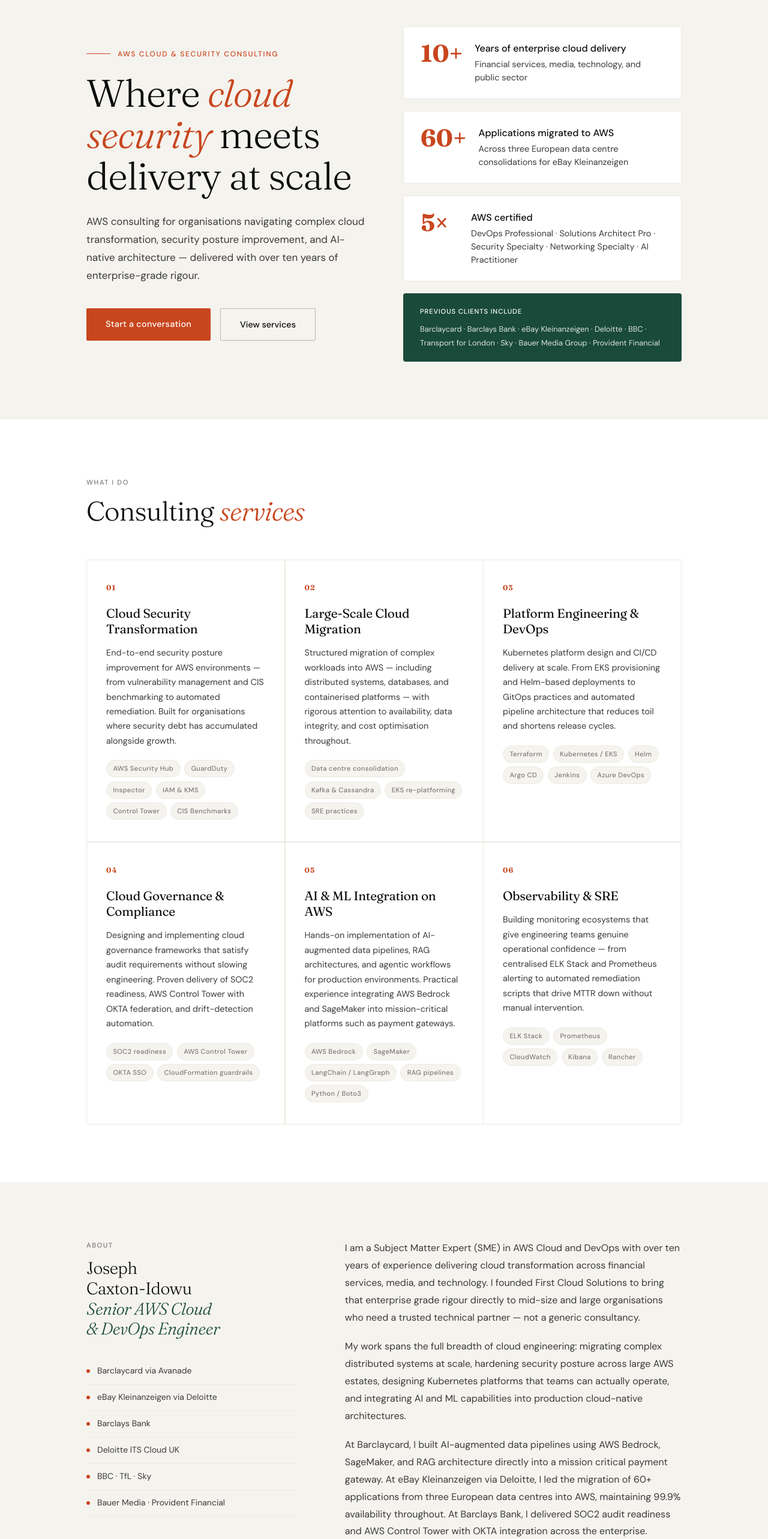
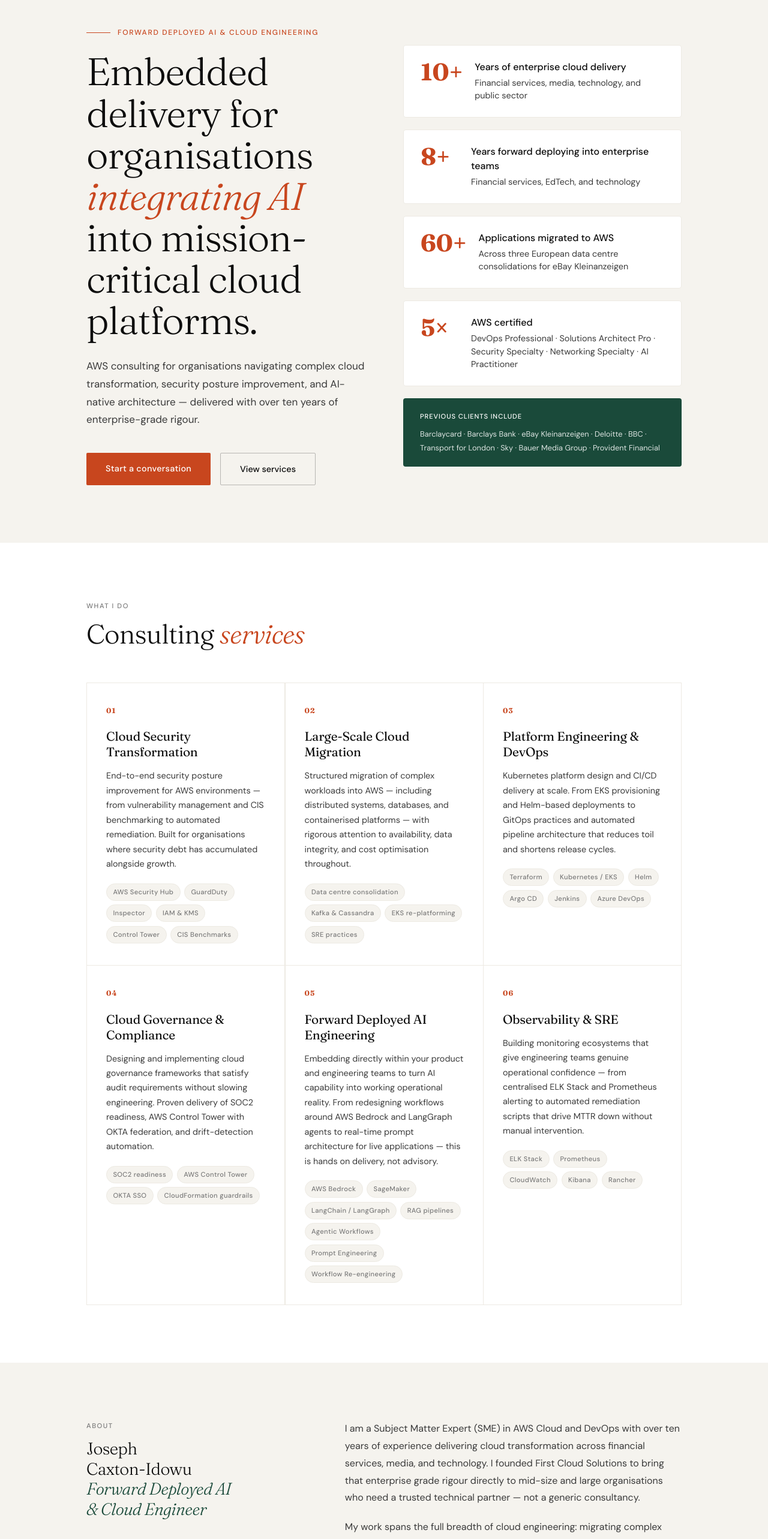
Before and after one commit to josephcaxton/firstcloudsolutions, a Next.js app: page / in a window 1280 px wide. Shown: the part 100-2666 px from the top of the page at 60% size. Built offline with nearby package versions, Linux system fonts and the light colour scheme.

Commit message:
Add forward deployed AI

```diff
--- a/app/layout.tsx
+++ b/app/layout.tsx
@@ -32,7 +32,7 @@
   shortcut: '/favicon.ico',
 },
   description:
-    'AWS Cloud and DevOps consulting for mid-size and large organisations. Cloud security transformation, large-scale migrations, Kubernetes platform engineering, and AI/ML integration on AWS.',
+    'Forward Deployed AI & Cloud Engineering — embedding within enterprise teams to integrate AWS Bedrock, LangChain agentic workflows, and RAG pipelines into production. Over 10+ years across financial services, EdTech, and technology.',
   keywords: [
     'AWS consulting',
     'cloud security',
@@ -44,6 +44,10 @@
     'Terraform',
     'EKS',
     'cloud transformation',
+    'forward deployed engineering',
+    'agentic workflows',
+    'RAG pipelines',
+    'prompt engineering',
   ],
   authors: [{ name: 'Joseph Caxton-Idowu' }],
   creator: 'Joseph Caxton-Idowu',
@@ -54,7 +58,7 @@
     siteName: 'First Cloud Solutions',
     title: 'First Cloud Solutions – AWS Cloud Consulting',
     description:
-      'AWS Cloud and DevOps consulting. Over ten years of enterprise delivery across financial services, media, and technology.',
+      'Forward Deployed AI & Cloud Engineering. Over ten years of enterprise delivery across financial services, media, and technology.',
   },
   twitter: {
     card: 'summary_large_image',
--- a/app/page.tsx
+++ b/app/page.tsx
@@ -31,9 +31,9 @@
   },
   {
     num: '05',
-    title: 'AI & ML Integration on AWS',
-    body: 'Hands-on implementation of AI-augmented data pipelines, RAG architectures, and agentic workflows for production environments. Practical experience integrating AWS Bedrock and SageMaker into mission-critical platforms such as payment gateways.',
-    tags: ['AWS Bedrock', 'SageMaker', 'LangChain / LangGraph', 'RAG pipelines', 'Python / Boto3'],
+    title: 'Forward Deployed AI Engineering',
+    body: 'Embedding directly within your product and engineering teams to turn AI capability into working operational reality. From redesigning workflows around AWS Bedrock and LangGraph agents to real-time prompt architecture for live applications — this is hands on delivery, not advisory.',
+    tags: ['AWS Bedrock', 'SageMaker', 'LangChain / LangGraph', 'RAG pipelines', 'Agentic Workflows', 'Prompt Engineering', 'Workflow Re-engineering'],
   },
   {
     num: '06',
@@ -56,8 +56,8 @@
   },
   {
     num: '03',
-    title: 'Deliver alongside your team',
-    body: 'I work embedded, not at arm\'s length. Whether that means pairing with your engineers, leading a workstream, or owning a delivery end-to-end — I adapt to what the engagement needs.',
+    title: 'Forward Deployed Delivery',
+    body: 'I work embedded within your team, not at arm\'s length. Whether pairing with engineers, leading a workstream, or owning AI integration end-to-end, forward deployment means your AI capability lands in production, not a slide deck.',
   },
   {
     num: '04',
@@ -84,9 +84,9 @@
       {/* ── HERO ── */}
       <section className={styles.hero}>
         <div className={styles.heroLeft}>
-          <p className={styles.eyebrow}>AWS Cloud &amp; Security Consulting</p>
+          <p className={styles.eyebrow}>Forward Deployed AI & Cloud Engineering</p>
           <h1 className={styles.heroH1}>
-            Where <em>cloud security</em> meets delivery at scale
+            Embedded delivery for organisations <em>integrating AI</em> into mission-critical cloud platforms.
           </h1>
           <p className={styles.heroSub}>
             AWS consulting for organisations navigating complex cloud transformation,
@@ -105,6 +105,13 @@
             <div className={styles.statLabel}>
               <strong>Years of enterprise cloud delivery</strong>
               Financial services, media, technology, and public sector
+            </div>
+          </div>
+          <div className={styles.statCard}>
+            <div className={styles.statNum}>8+</div>
+            <div className={styles.statLabel}>
+              <strong>Years forward deploying into enterprise teams</strong>
+              Financial services, EdTech, and technology
             </div>
           </div>
           <div className={styles.statCard}>
@@ -159,10 +166,10 @@
             <div className={`${styles.aboutLeft} reveal`}>
               <p className="section-tag">About</p>
               <div className={styles.aboutIdentity}>
-                Joseph<br />Caxton-Idowu<br /><em>Senior AWS Cloud<br />&amp; DevOps Engineer</em>
+                Joseph<br />Caxton-Idowu<br /><em>Forward Deployed AI<br />&amp; Cloud Engineer</em>
               </div>
               <ul className={styles.clientList}>
-                {['Barclaycard via Avanade', 'eBay Kleinanzeigen via Deloitte', 'Barclays Bank', 'Deloitte ITS Cloud UK', 'BBC · TfL · Sky', 'Bauer Media · Provident Financial'].map((c) => (
+                {['Barclaycard via Avanade', 'eBay Kleinanzeigen via Deloitte', 'Barclays Bank', 'Deloitte ITS Cloud UK','LearnersCloud', 'BBC · TfL · Sky', 'Bauer Media · Provident Financial'].map((c) => (
                   <li key={c}>{c}</li>
                 ))}
               </ul>
@@ -181,11 +188,12 @@
                 cloud-native architectures.
               </p>
               <p>
-                At Barclaycard, I built AI-augmented data pipelines using AWS Bedrock, SageMaker, and RAG
-                architecture directly into a mission critical payment gateway. At eBay Kleinanzeigen via
-                Deloitte, I led the migration of 60+ applications from three European data centres into AWS,
-                maintaining 99.9% availability throughout. At Barclays Bank, I delivered SOC2 audit readiness
-                and AWS Control Tower with OKTA integration across the enterprise.
+                More recently, my focus has shifted to forward deployed AI engineering — embedding within enterprise
+                product and operations teams to design agentic workflows, RAG pipelines, and prompt architectures
+                that connect advanced AI capability directly to business processes. At LearnersCloud, I re-engineered a
+                passive video platform into an adaptive, AI-driven learning application with real-time student profiling
+                and automated remediation. At Barclaycard via Avanade, I led the integration of AI-augmented pipelines
+                into a mission-critical payment gateway.
               </p>
               <p>
                 I hold five AWS certifications — DevOps Engineer Professional, Solutions Architect Professional,
@@ -196,8 +204,9 @@
                 {[
                   { label: 'Cloud & IaC', items: 'AWS (extensive), Azure, Terraform, CloudFormation, Helm' },
                   { label: 'Containers & Platform', items: 'Kubernetes (EKS), Docker, OpenShift, Fargate, Rancher' },
-                  { label: 'AI & ML', items: 'AWS Bedrock, SageMaker, RAG, LangChain/LangGraph' },
+                  { label: 'AI & ML', items: 'AWS Bedrock, SageMaker, RAG, LangChain/LangGraph, Agentic Workflows, RAG Pipelines, Prompt Engineering' },
                   { label: 'Security', items: 'Control Tower, KMS, Secrets Manager, OKTA, IAM, CIS' },
+                  { label: 'Consulting & Delivery', items: 'Forward Deployment, Workflow Re-engineering, Stakeholder Engagement, Cross-Functional Leadership, TCO & Capacity Planning' },
                 ].map((g) => (
                   <div key={g.label} className={styles.skillGroup}>
                     <div className={styles.skillLabel}>{g.label}</div>
```
